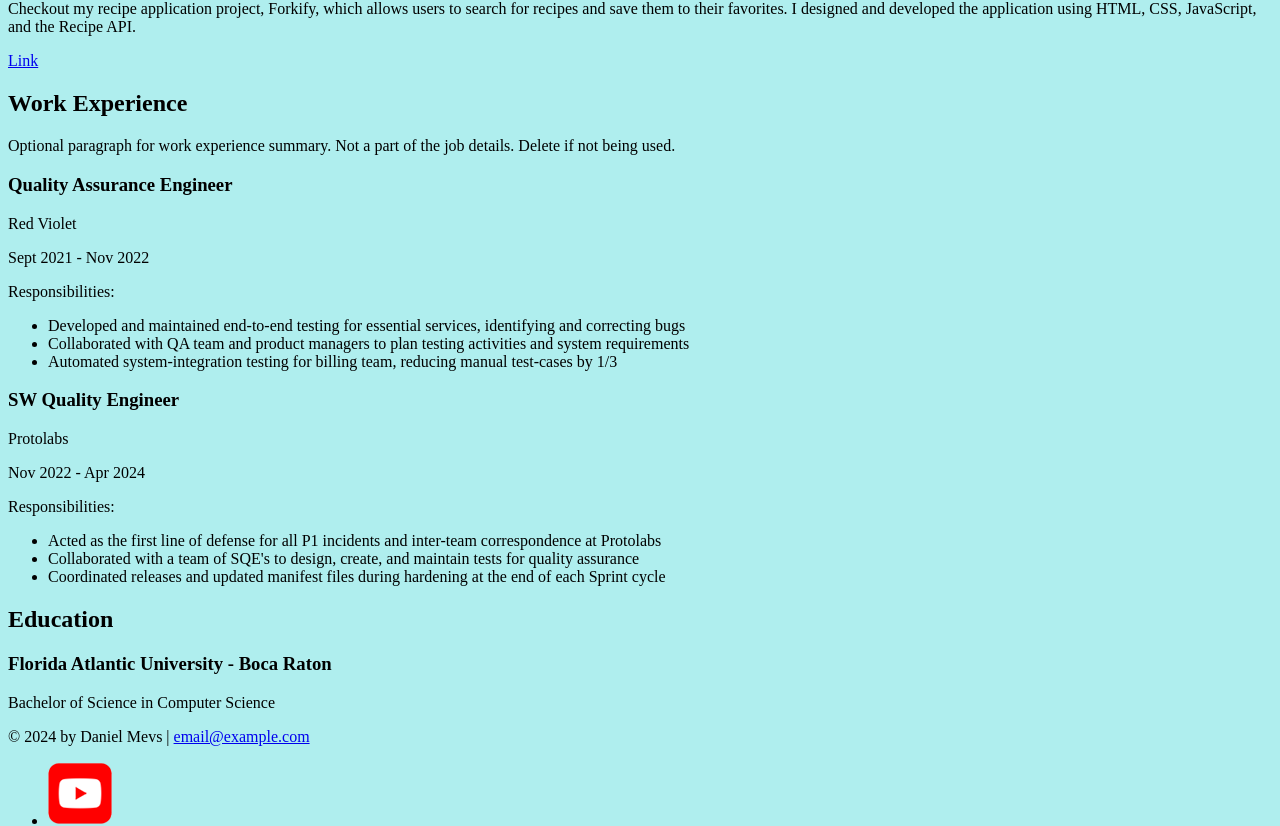
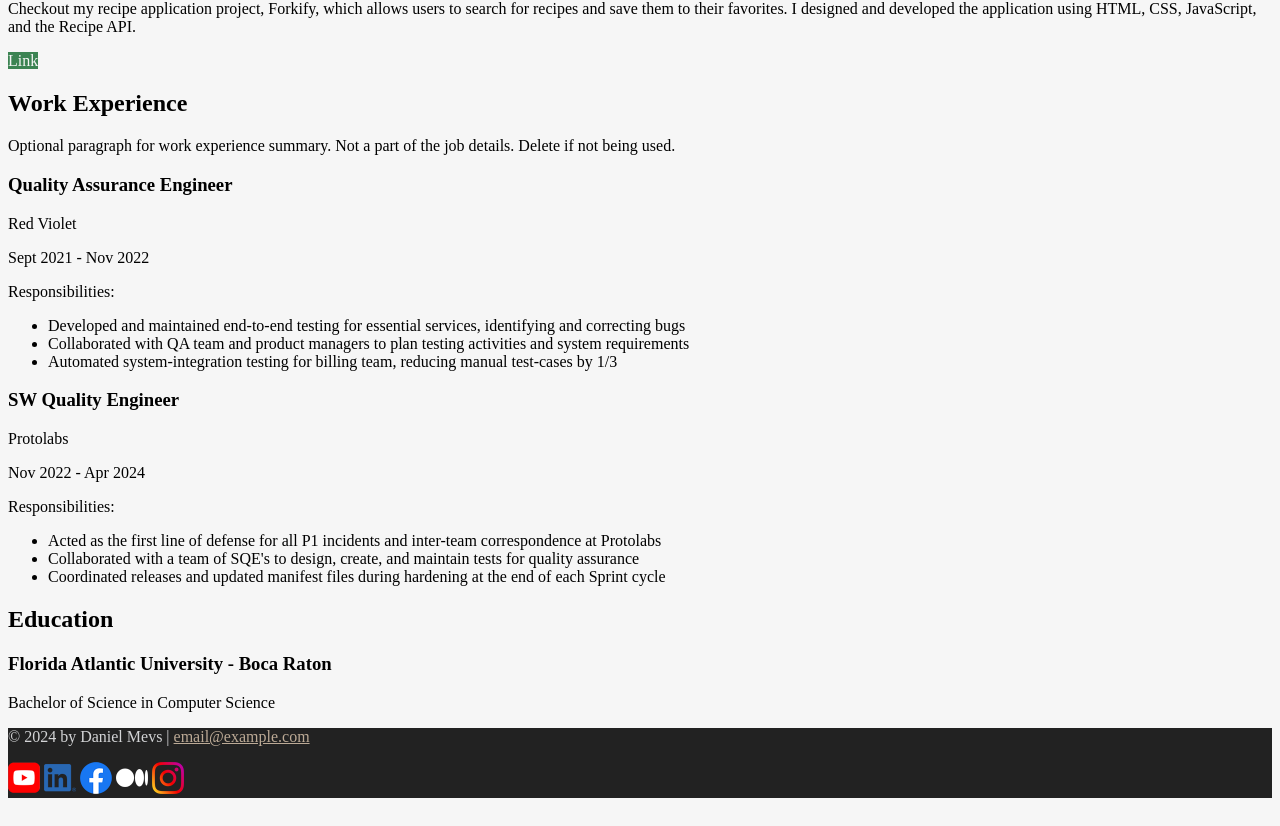
Before and after one commit to DanielMevs/CSS-Essential-Training, a plain HTML site: page personal_site/resume.html in a window 1280 px wide. Shown: the part 1271-2097 px from the top of the page. Drawn offline with Linux system fonts and the light colour scheme.

Commit message:
added background color and formatted socials

```diff
--- a/personal_site/css/styles.css
+++ b/personal_site/css/styles.css
@@ -1,3 +1,90 @@
+/*COLOR PALETTE
+
+Dark green    #3c8453
+Sandy beige   #bcaa96
+Dark gray     #222222
+Light gray    #d3d4d6
+Off-white     #f6f6f6*/
+
+/* GLOBAL STYLES
+------------------------------- */
+html {
+  box-sizing: border-box;
+}
+
+*,
+*:before,
+*:after {
+  box-sizing: inherit;
+}
+
 body {
-  background: paleturquoise;
+  background: #f6f6f6;
 }
+
+/* links */
+a {
+  color: #3c8453;
+}
+a:hover {
+  color: #bcaa96;
+  text-decoration: none;
+}
+
+footer a {
+  color: #bcaa96;
+}
+
+footer a:hover {
+  color: #3c8453;
+}
+
+.btn {
+  background: #3c8453;
+  color: #f6f6f6;
+  text-decoration: none;
+}
+
+/* HOME
+------------------------------- */
+.home {
+  background: url(../images/bg-home-office-studio.jpg) no-repeat;
+  background-size: cover;
+}
+
+.home .content-wrapper {
+  background: rgb(255 255 255 / 0.9);
+}
+
+/* RESUME
+------------------------------- */
+
+/* Profile
+------------------------------- */
+
+/* Projects
+------------------------------- */
+
+/* Work Experience
+------------------------------- */
+
+/* Education
+------------------------------- */
+
+/* FOOTER
+------------------------------- */
+footer {
+  background: #222;
+  color: #d3d4d6;
+}
+
+.socials {
+  list-style-type: none;
+  padding: 0;
+}
+.socials li {
+  display: inline-block;
+}
+.socials img {
+  width: 32px;
+}
--- a/personal_site/resume.html
+++ b/personal_site/resume.html
@@ -8,7 +8,7 @@
     </title>
     <link rel="stylesheet" href="css/styles.css" />
   </head>
-  <body>
+  <body class="resume">
     <!-- //  INTRO  // -->
     <header>
       <!-- Start content edits below this line. -->
@@ -64,7 +64,7 @@
             CSS, and JavaScript.
           </p>
           <!-- link to project -->
-          <a href="#" target="_blank">Link</a>
+          <a class="btn" href="#" target="_blank">Link</a>
         </section>
 
         <section>
@@ -83,7 +83,7 @@
             Recipe API.
           </p>
           <!-- link to project -->
-          <a href="#" target="_blank">Link</a>
+          <a class="btn" href="#" target="_blank">Link</a>
         </section>
 
         <!-- End content edits here. -->
@@ -169,7 +169,7 @@
       </p>
 
       <!-- Add or remove any networks. -->
-      <ul>
+      <ul class="socials">
         <li>
           <a href="#" target="_blank"
             ><img src="images/icon-logo-youtube.png" alt="My YouTube channel"
```
Also changed, not shown: personal_site/index.html (+3 -2 lines), personal_site/colors.txt (deleted).
